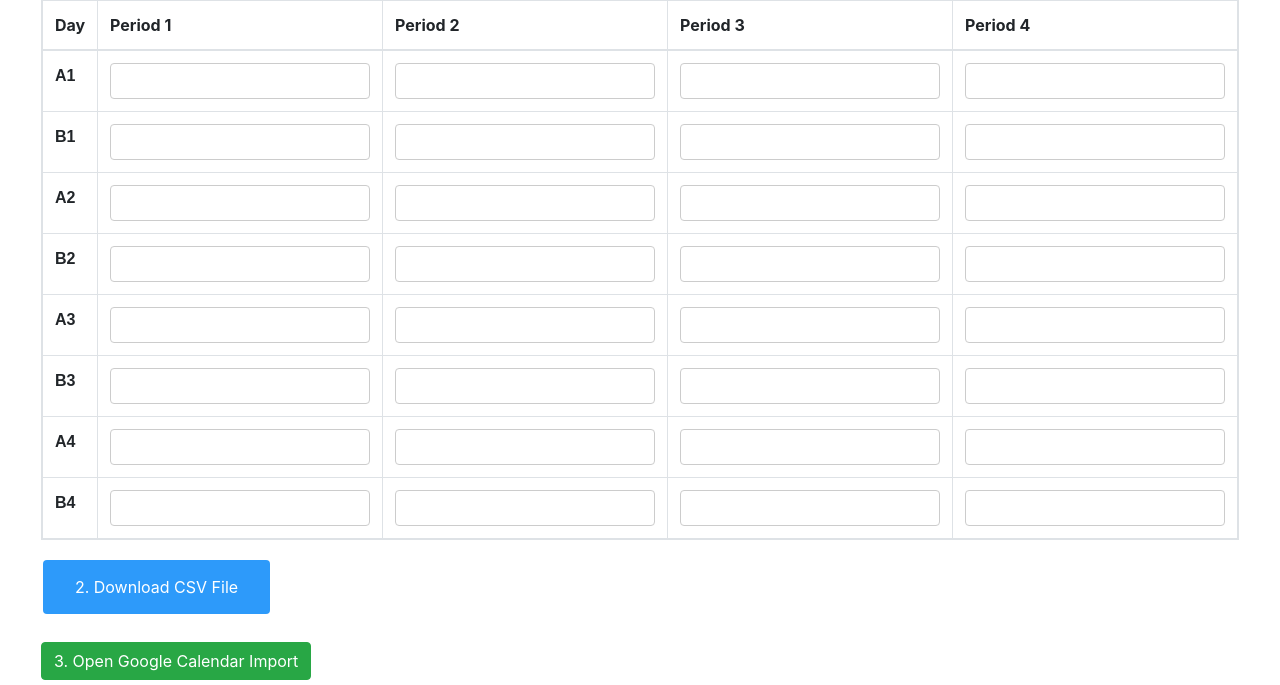
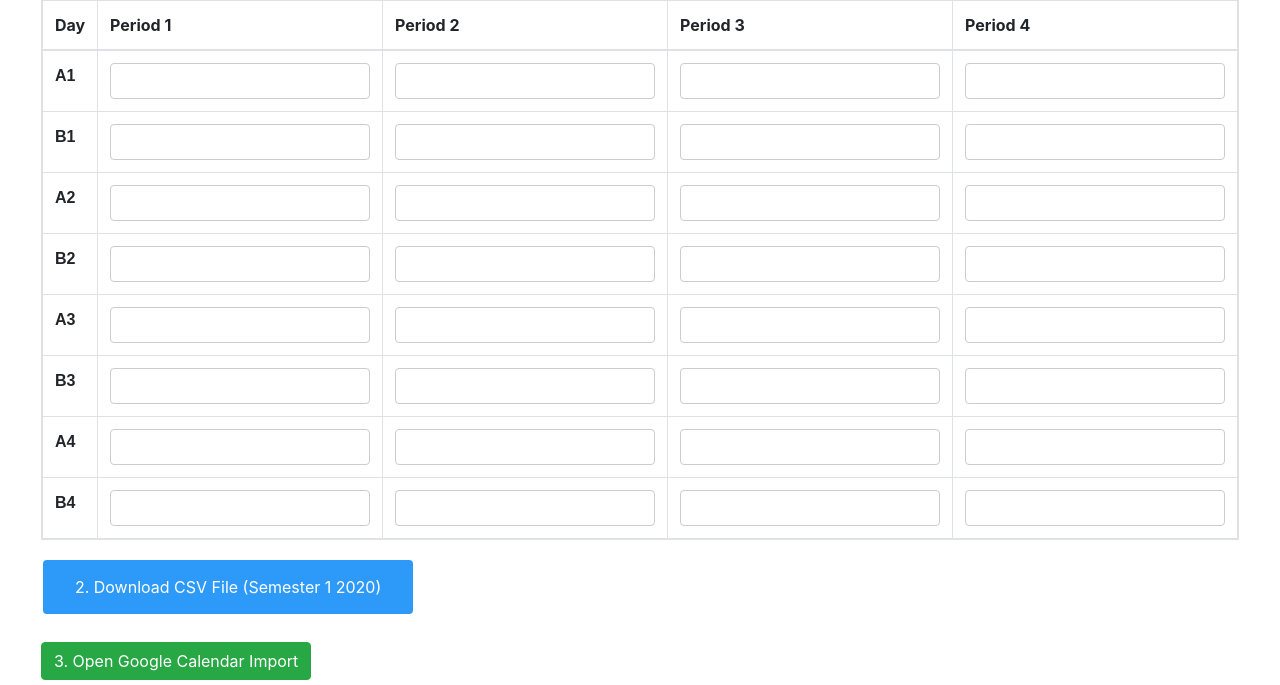
Before and after one commit to haerutea/cis-schedule-gui, a Django app: page / in a window 1280 px wide. Shown: the part 115-800 px from the top of the page. Run offline with Django 3.2, Linux system fonts and the light colour scheme; some libraries are stand-ins or nearby versions.

Commit message:
change style

```diff
--- a/cis_schedule_gui/templates/cis_schedule_gui/form.html
+++ b/cis_schedule_gui/templates/cis_schedule_gui/form.html
@@ -37,7 +37,7 @@
                         </tr>
                     {% endfor %}
                 </table>
-                <button class="btn btn-secondary" type="submit">2. Download CSV File</button>
+                <button class="btn btn-secondary" type="submit">2. Download CSV File (Semester 1 2020)</button>
             </form>
             <br/>
             <a class="btn btn-success" target="_blank" rel="noopener noreferrer"
```
